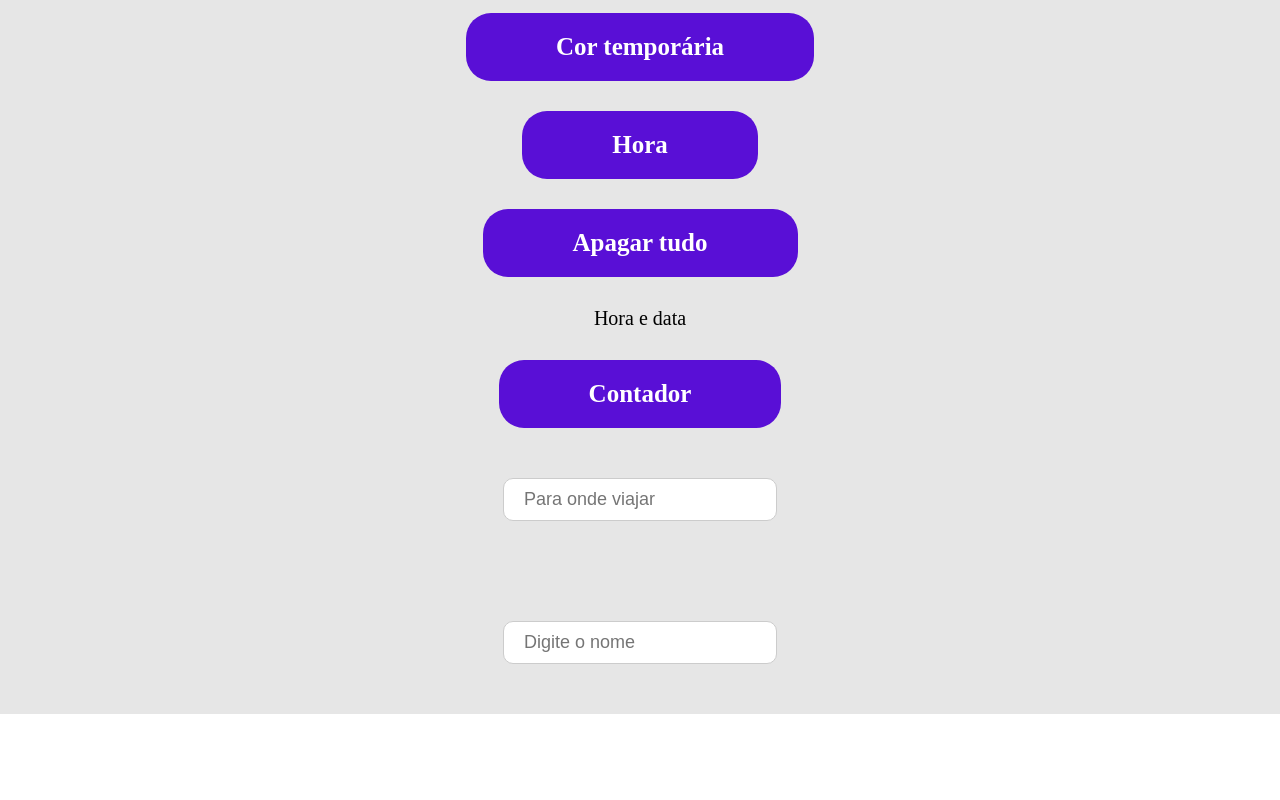
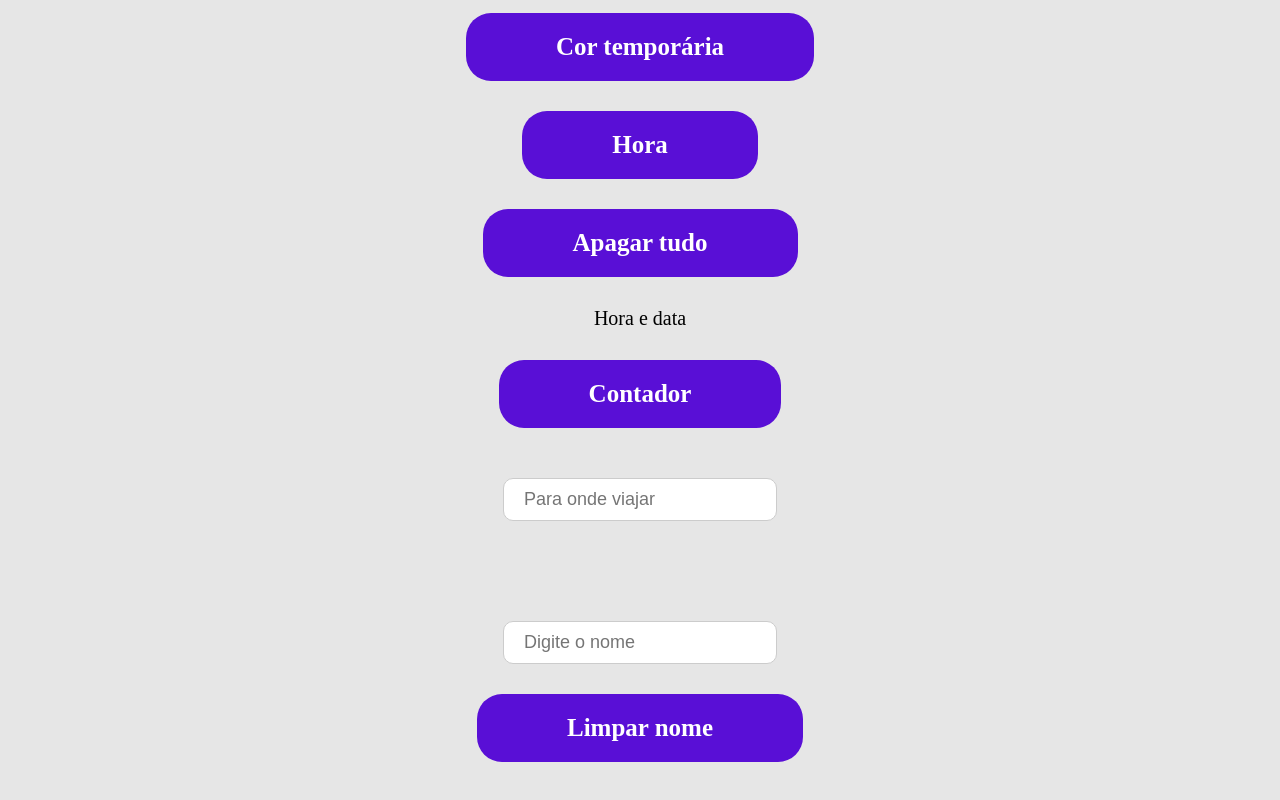
Before and after one commit to leonardoabreu546/background_changer, a website: page background.html in a window 1280 px wide. Shown: the part 821-1621 px from the top of the page. Before the commit the page ends 1535 px from the top, so only its background shows below. Drawn offline with Linux system fonts and the light colour scheme.

Commit message:
criar botão limpar nome

```diff
--- a/background.html
+++ b/background.html
@@ -32,7 +32,7 @@
         <input class="input" type="text" id="cidadeInput" placeholder="Para onde viajar" oninput="actualizaViajar()">
         <p class="hora" id="destino" oninput="actualizarViagem()"></p>
         <input class="input" type="text" id="limparInput" placeholder="Digite o nome">
-
+        <div class="aleatorio">Limpar nome</div>
     </div>
     <script src="script.js"></script>
 </body>
```
